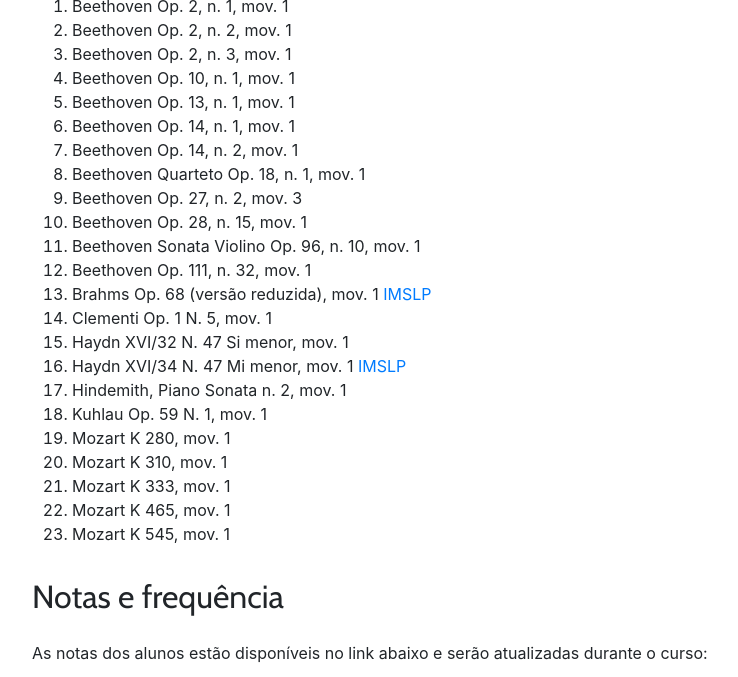
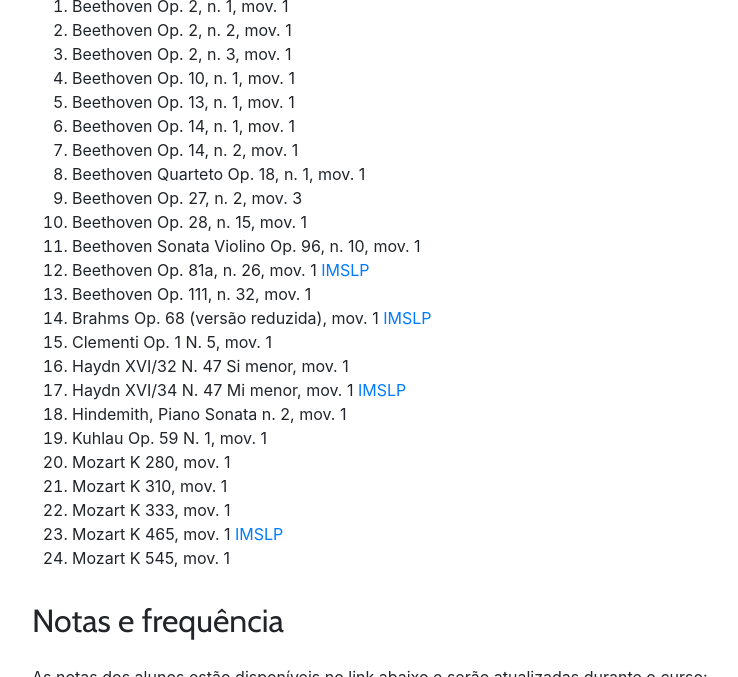
Before and after one commit to kroger/genosmus, a Jekyll site: the page built from _marcos/musa72.md, in a window 1280 px wide and 900 px high, scrolled down 2284 px, cut to the strip 0-677 px from the top of the window. Shown: the whole strip, without its empty margins (68-806 px from the left). Built offline with Jekyll 4.4.1, drawn with Linux system fonts in a browser that asks for light colours; the table of contents is made by our own code.

Commit message:
Material para análise e links IMSLP

```diff
--- a/_marcos/musa72.md
+++ b/_marcos/musa72.md
@@ -102,6 +102,7 @@ O material para análise está inteiramente disponível no site do IMSLP (buscar
   1. Beethoven Op. 27, n. 2, mov. 3
   1. Beethoven Op. 28, n. 15, mov. 1
   1. Beethoven Sonata Violino Op. 96, n. 10, mov. 1
+  1. Beethoven Op. 81a, n. 26, mov. 1 [IMSLP](http://ks4.imslp.info/files/imglnks/usimg/b/b9/IMSLP51798-PMLP01483-Beethoven_Werke_Breitkopf_Serie_16_No_149_Op_81a.pdf)
   1. Beethoven Op. 111, n. 32, mov. 1
   1. Brahms Op. 68 (versão reduzida), mov. 1 [IMSLP](http://ks.imslp.net/files/imglnks/usimg/7/72/IMSLP12057-Brahms-Singer_-_Symphony_No.1.pdf)
   1. Clementi Op. 1 N. 5, mov. 1
@@ -112,7 +113,7 @@ O material para análise está inteiramente disponível no site do IMSLP (buscar
   1. Mozart K 280, mov. 1
   1. Mozart K 310, mov. 1
   1. Mozart K 333, mov. 1
-  1. Mozart K 465, mov. 1
+  1. Mozart K 465, mov. 1 [IMSLP](http://ks4.imslp.info/files/imglnks/usimg/8/82/IMSLP01799-Mozart_-_String_Quartet_No.19_Score.pdf)
   2. Mozart K 545, mov. 1
 
 ## Notas e frequência
```
